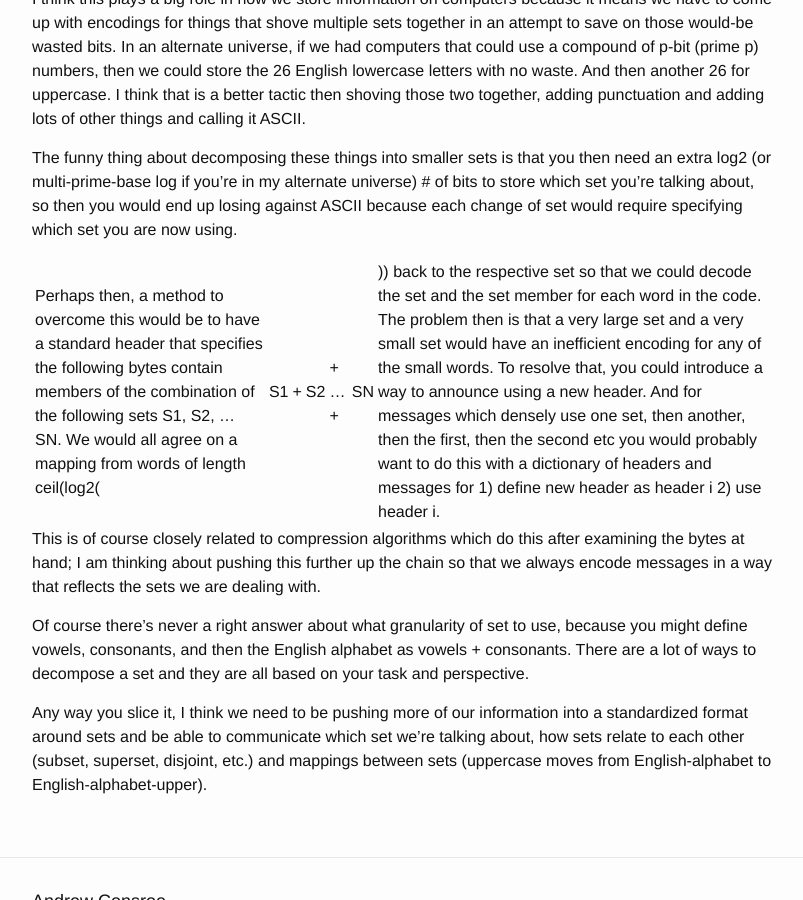
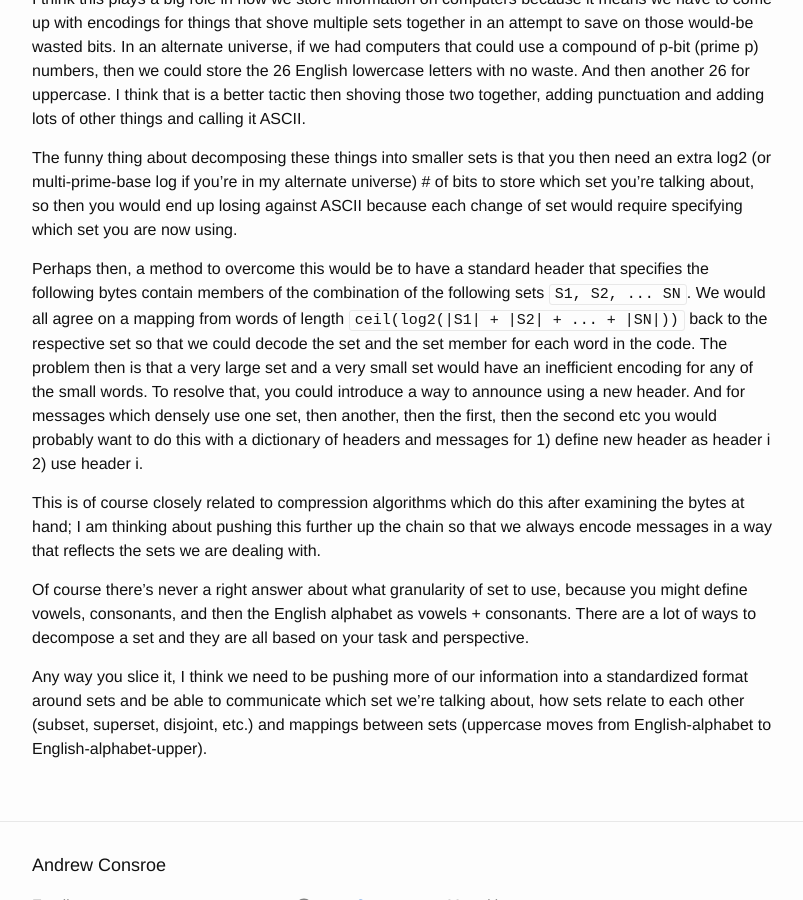
Before and after one commit to aconz2/aconz2.github.io, a Jekyll site: the page built from _posts/2018-01-02-Half-Bit.md, in a window 1280 px wide and 900 px high, scrolled down 443 px. Shown: the whole window, without its empty margins (238-1041 px from the left). Built offline with Jekyll 4.4.1, drawn with Linux system fonts in a browser that asks for light colours.

Commit message:
fix formatting

```diff
--- a/_posts/2018-01-02-Half-Bit.md
+++ b/_posts/2018-01-02-Half-Bit.md
@@ -17,7 +17,7 @@ I think this plays a big role in how we store information on computers because i
 
 The funny thing about decomposing these things into smaller sets is that you then need an extra log2 (or multi-prime-base log if you're in my alternate universe) # of bits to store which set you're talking about, so then you would end up losing against ASCII because each change of set would require specifying which set you are now using.
 
-Perhaps then, a method to overcome this would be to have a standard header that specifies the following bytes contain members of the combination of the following sets S1, S2, ... SN. We would all agree on a mapping from words of length ceil(log2(|S1| + |S2| + ... + |SN|)) back to the respective set so that we could decode the set and the set member for each word in the code. The problem then is that a very large set and a very small set would have an inefficient encoding for any of the small words. To resolve that, you could introduce a way to announce using a new header. And for messages which densely use one set, then another, then the first, then the second etc you would probably want to do this with a dictionary of headers and messages for 1) define new header as header i 2) use header i.
+Perhaps then, a method to overcome this would be to have a standard header that specifies the following bytes contain members of the combination of the following sets `S1, S2, ... SN`. We would all agree on a mapping from words of length `ceil(log2(|S1| + |S2| + ... + |SN|))` back to the respective set so that we could decode the set and the set member for each word in the code. The problem then is that a very large set and a very small set would have an inefficient encoding for any of the small words. To resolve that, you could introduce a way to announce using a new header. And for messages which densely use one set, then another, then the first, then the second etc you would probably want to do this with a dictionary of headers and messages for 1) define new header as header i 2) use header i.
 
 This is of course closely related to compression algorithms which do this after examining the bytes at hand; I am thinking about pushing this further up the chain so that we always encode messages in a way that reflects the sets we are dealing with.
 
```
